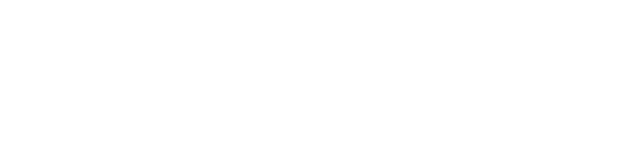
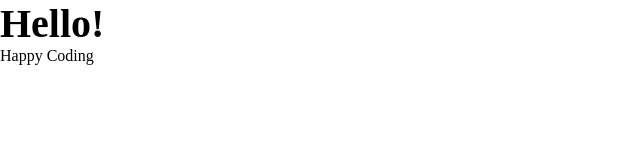
Before and after one commit to krisss/boilerplate, a website: page index.html in a window 1280 px wide. Shown: the whole page, without its empty margins (0-640 px from the left). Drawn offline with Linux system fonts and the light colour scheme.

Commit message:
removed normalize

```diff
--- a/index.html
+++ b/index.html
@@ -5,10 +5,11 @@
     <meta name="viewport" content="width=device-width, initial-scale=1.0" />
     <meta http-equiv="X-UA-Compatible" content="ie=edge" />
     <title>Document</title>
-    <link rel="stylesheet" href="./css/normalize.css" />
     <link rel="stylesheet" href="./css/style.css" />
   </head>
   <body>
+    <h1>Hello!</h1>
+    <p>Happy Coding</p>
     <script src="./js/script.js"></script>
   </body>
 </html>
--- a/sass/base/_base.scss
+++ b/sass/base/_base.scss
@@ -1,3 +1,9 @@
+* {
+  margin: 0;
+  padding: 0;
+  box-sizing: border-box;
+}
+
 html {
   font-size: 62.5%;
 }
```
Also changed, not shown: css/normalize.css (deleted), css/style.css, 1 other file.
